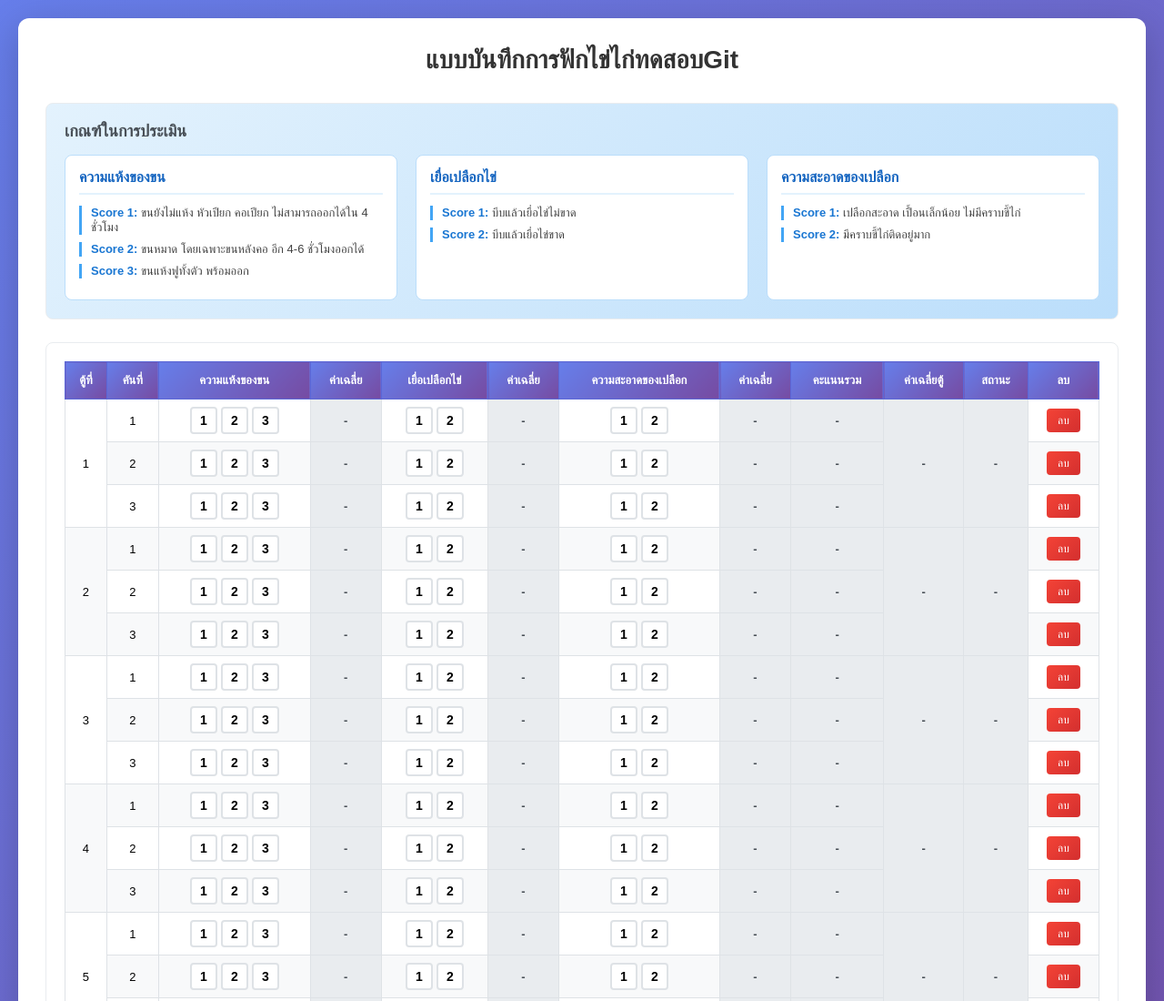
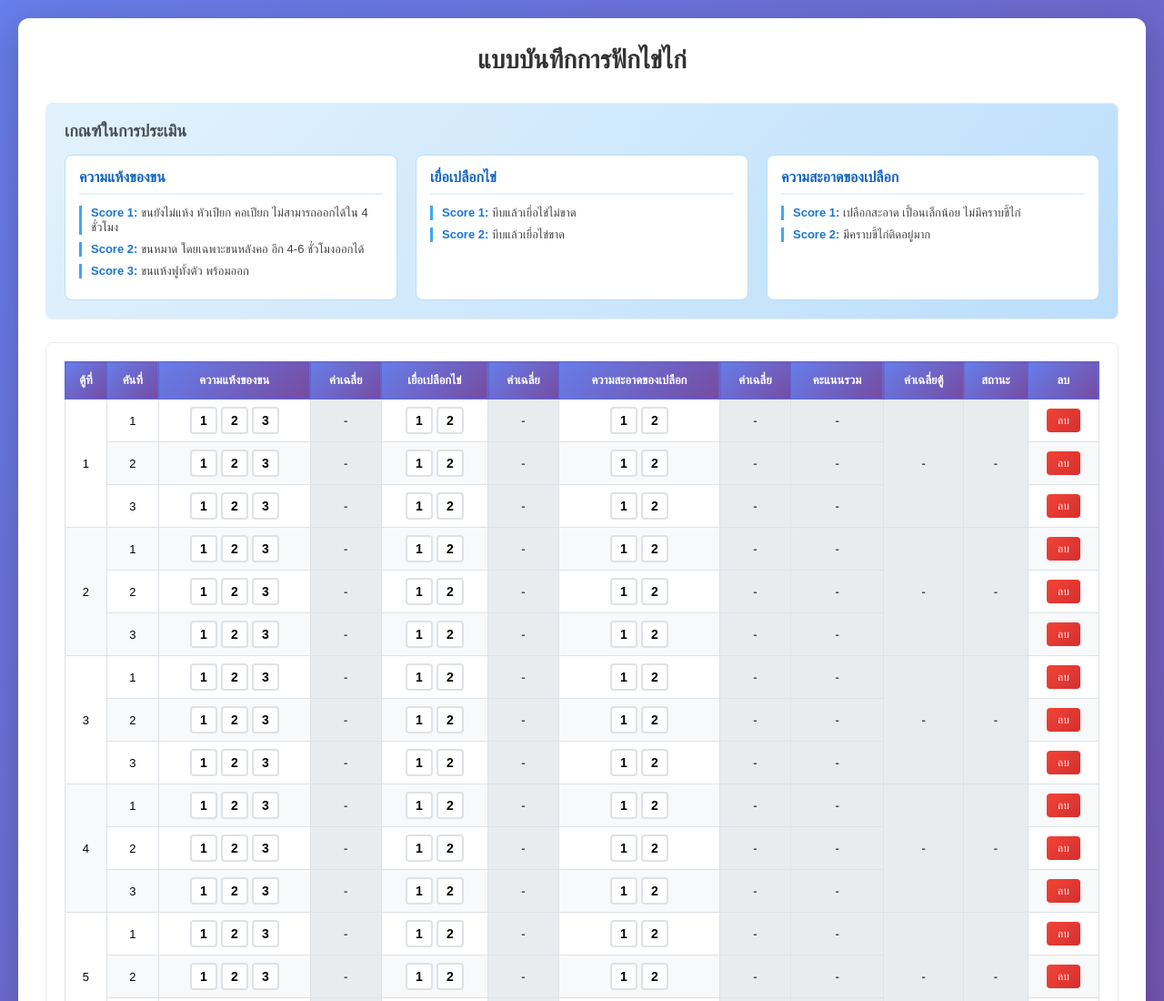
Before and after one commit to blackfoxgm47-hub/Devproject, a plain HTML site: page index.html in a window 1280 px wide. Shown: the top 1100 px of the page at 91% size. Drawn offline with Linux system fonts and the light colour scheme.

Commit message:
แก้หัวข้อเป็นแบบเดิม

```diff
--- a/index.html
+++ b/index.html
@@ -8,7 +8,7 @@
 </head>
 <body>
     <div class="container">
-        <h1 class="title">แบบบันทึกการฟักไข่ไก่ทดสอบGit</h1>
+        <h1 class="title">แบบบันทึกการฟักไข่ไก่</h1>
 
         <!-- Evaluation Criteria -->
         <div class="section criteria-section">
```
